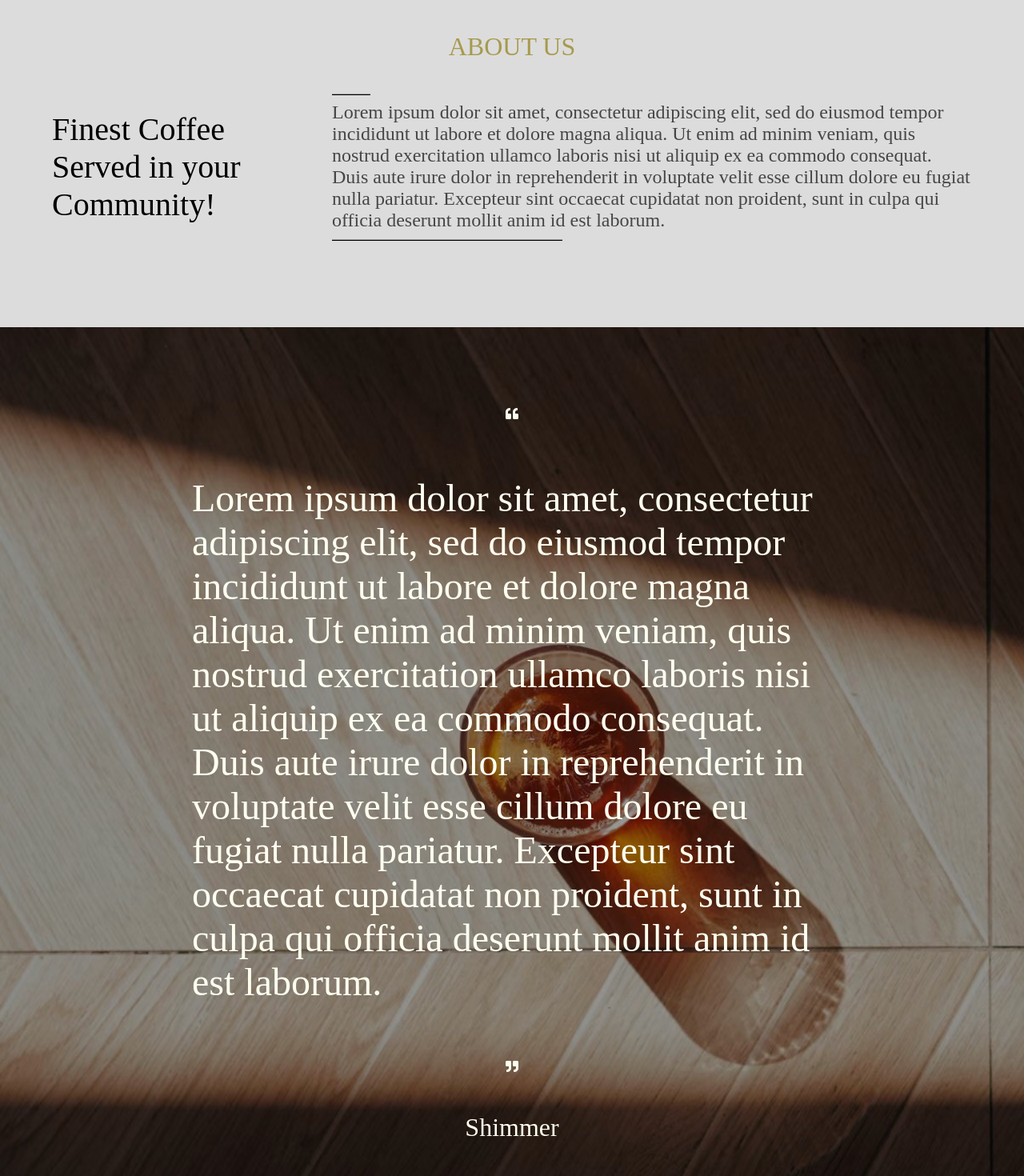
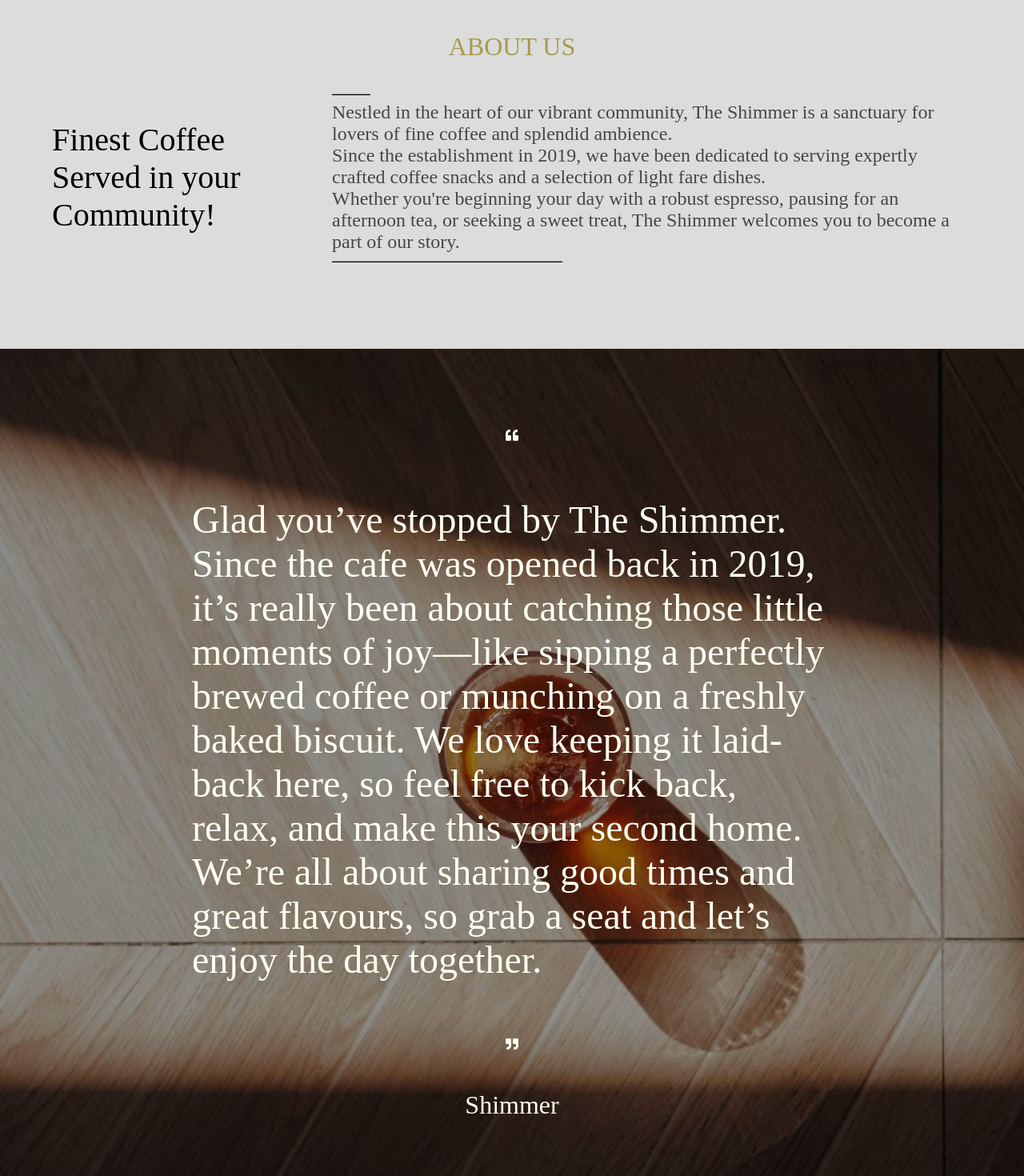
Before and after one commit to Stamptax/Shimmer, a React (Create React App) app: page / in a window 1280 px wide. Shown: the part 860-2330 px from the top of the page at 80% size. Built offline with nearby package versions, Linux system fonts and the light colour scheme.

Commit message:
text content update

```diff
--- a/public/index.html
+++ b/public/index.html
@@ -1,12 +1,14 @@
 <!DOCTYPE html>
 <html lang="en">
-
   <head>
     <meta charset="utf-8" />
     <link rel="icon" href="%PUBLIC_URL%/favicon.ico" />
     <meta name="viewport" content="width=device-width, initial-scale=1" />
     <meta name="theme-color" content="#000000" />
-  <meta name="description" content="Web site created using create-react-app" />
+    <meta
+      name="description"
+      content="Web site created using create-react-app"
+    />
     <link rel="apple-touch-icon" href="%PUBLIC_URL%/logo192.png" />
     <!--
       manifest.json provides metadata used when your web app is installed on a
@@ -22,14 +24,22 @@
       work correctly both with client-side routing and a non-root public URL.
       Learn how to configure a non-root public URL by running `npm run build`.
     -->
-  <link rel="stylesheet" href="https://cdnjs.cloudflare.com/ajax/libs/font-awesome/5.15.3/css/all.min.css">
+    <link
+      rel="stylesheet"
+      href="https://cdnjs.cloudflare.com/ajax/libs/font-awesome/5.15.3/css/all.min.css"
+    />
 
-  <link rel="preconnect" href="https://fonts.googleapis.com">
-  <link rel="preconnect" href="https://fonts.gstatic.com" crossorigin>
-  <link href="https://fonts.googleapis.com/css2?family=Great+Vibes&display=swap" rel="stylesheet">
+    <link rel="preconnect" href="https://fonts.googleapis.com" />
+    <link rel="preconnect" href="https://fonts.gstatic.com" crossorigin />
+    <link
+      href="https://fonts.googleapis.com/css2?family=Great+Vibes&display=swap"
+      rel="stylesheet"
+    />
 
-  <link rel="stylesheet" href="https://cdnjs.cloudflare.com/ajax/libs/animate.css/4.1.1/animate.min.css" />
-
+    <link
+      rel="stylesheet"
+      href="https://cdnjs.cloudflare.com/ajax/libs/animate.css/4.1.1/animate.min.css"
+    />
 
     <title>Shimmer</title>
   </head>
@@ -48,5 +58,4 @@
       To create a production bundle, use `npm run build` or `yarn build`.
     -->
   </body>
-
 </html>
--- a/src/App.js
+++ b/src/App.js
@@ -1,33 +1,53 @@
-import './App.css';
-import Home from './pages/Home/Home';
-import About from './pages/About/About';
-import OwnerSpeaking from './pages/OwnerSpeaking/OwnerSpeaking';
-import Menu from './pages/Menu/Menu';
-import Recruit from './pages/Recruit/Recruit';
-import Map from './pages/Map/Map';
-import Gallery from './pages/Gallery/Gallery';
-import Footer from './pages/Footer/Footer';
+import "./App.css";
+import Home from "./pages/Home/Home";
+import About from "./pages/About/About";
+import OwnerSpeaking from "./pages/OwnerSpeaking/OwnerSpeaking";
+import Menu from "./pages/Menu/Menu";
+import Recruit from "./pages/Recruit/Recruit";
+import Map from "./pages/Map/Map";
+import Gallery from "./pages/Gallery/Gallery";
+import Footer from "./pages/Footer/Footer";
 
+const occupations = ["Barista", "Pastry Chef"];
+const galleryImages = [
+  { alt: "Extractor", src: "/resources/slide-causal-1.jpeg" },
+  { alt: "A corner of shimmer", src: "/resources/slide-causal-3.jpeg" },
+  { alt: "A shelf corner", src: "/resources/slide-causal-5.jpeg" },
+  {
+    alt: "Pretend to be a painter area",
+    src: "/resources/slide-causal-6.jpeg",
+  },
+  { alt: "our coffee machine", src: "/resources/slide-causal-7.jpeg" },
+];
 
-const occupations = ['Barista', 'Pastry Chef']
-const galleryImages = [
-  { alt: 'Extractor', src: '/resources/slide-causal-1.jpeg' },
-  { alt: 'A corner of shimmer', src: '/resources/slide-causal-3.jpeg' },
-  { alt: 'A shelf corner', src: '/resources/slide-causal-5.jpeg' },
-  { alt: 'Pretend to be a painter area', src: '/resources/slide-causal-6.jpeg' },
-  { alt: 'our coffee machine', src: '/resources/slide-causal-7.jpeg' }
-]
+const aboutContent =
+  "Nestled in the heart of our vibrant community, The Shimmer is a sanctuary for lovers of fine coffee and splendid ambience. \nSince the establishment in 2019, we have been dedicated to serving expertly crafted coffee snacks and a selection of light fare dishes. \nWhether you're beginning your day with a robust espresso, pausing for an afternoon tea, or seeking a sweet treat, The Shimmer welcomes you to become a part of our story. ";
+const speakingContent =
+  "Glad you’ve stopped by The Shimmer. Since the cafe was opened back in 2019, it’s really been about catching those little moments of joy—like sipping a perfectly brewed coffee or munching on a freshly baked biscuit. We love keeping it laid-back here, so feel free to kick back, relax, and make this your second home. We’re all about sharing good times and great flavours, so grab a seat and let’s enjoy the day together.";
 
 function App() {
   return (
     <div className="App">
       <Home>A Cup of Inspiration to Make Your Day </Home>
-      <About aboutTitle={'Finest Coffee Served in your Community!'}>Lorem ipsum dolor sit amet, consectetur adipiscing elit, sed do eiusmod tempor incididunt ut labore et dolore magna aliqua. Ut enim ad minim veniam, quis nostrud exercitation ullamco laboris nisi ut aliquip ex ea commodo consequat. Duis aute irure dolor in reprehenderit in voluptate velit esse cillum dolore eu fugiat nulla pariatur. Excepteur sint occaecat cupidatat non proident, sunt in culpa qui officia deserunt mollit anim id est laborum. </About>
-      <OwnerSpeaking owner={'Shimmer'} speaking={'Lorem ipsum dolor sit amet, consectetur adipiscing elit, sed do eiusmod tempor incididunt ut labore et dolore magna aliqua. Ut enim ad minim veniam, quis nostrud exercitation ullamco laboris nisi ut aliquip ex ea commodo consequat. Duis aute irure dolor in reprehenderit in voluptate velit esse cillum dolore eu fugiat nulla pariatur. Excepteur sint occaecat cupidatat non proident, sunt in culpa qui officia deserunt mollit anim id est laborum.'} />
-      <Menu intro={'Coffee and more'} />
+      <About aboutTitle={"Finest Coffee Served in your Community!"}>
+        {aboutContent}
+      </About>
+      <OwnerSpeaking owner={"Shimmer"} speaking={speakingContent} />
+      <Menu intro={"Coffee and more"} />
       <Gallery source={galleryImages} />
-      <Recruit hiringText={'JOIN US NOW!'} subHiringText={'We are looking forward to wokring with you!'} jobs={occupations} contactInfo={'shimmer--007'} contactApp={'WeChat'} />
-      <Map area={'LaoXimen'} city={'Changde'} province={'Hunan'} country={'China'} />
+      <Recruit
+        hiringText={"JOIN US NOW!"}
+        subHiringText={"We are looking forward to wokring with you!"}
+        jobs={occupations}
+        contactInfo={"shimmer--007"}
+        contactApp={"WeChat"}
+      />
+      <Map
+        area={"LaoXimen"}
+        city={"Changde"}
+        province={"Hunan"}
+        country={"China"}
+      />
       <Footer />
     </div>
   );
--- a/src/pages/About/About.css
+++ b/src/pages/About/About.css
@@ -24,13 +24,14 @@
 }
 
 .about-content {
+  white-space: pre-line;
   font-family: "Roboto Serif", serif;
   font-optical-sizing: auto;
   font-size: 1.5rem;
   color: rgb(70, 70, 70);
 }
 
-@media (min-width:810px) {
+@media (min-width: 810px) {
   .about-us {
     font-size: 2rem;
   }
--- a/src/pages/Footer/Footer.js
+++ b/src/pages/Footer/Footer.js
@@ -1,35 +1,46 @@
-import './Footer.css';
+import "./Footer.css";
 
 export default function Footer() {
   return (
-        <div className='footer' id='footer-id'>
-            <div className='footer-wrapper'>
-
-                <div className='open-hour-container'>
-                    <h2 className='schedule'>OPEN HOURS</h2>
+    <div className="footer" id="footer-id">
+      <div className="footer-wrapper">
+        <div className="open-hour-container">
+          <h2 className="schedule">OPEN HOURS</h2>
           <div>——————</div>
-                    <div className='opening'>
-                        <p className='days'>Working Days</p>
-                        <p className='time-table'>10:00 - 21:00</p>
+          <div className="opening">
+            <p className="days">Working Days</p>
+            <p className="time-table">10:00 - 21:00</p>
           </div>
           <div>——————</div>
-                    <div className='break'>
-                        <p className='days'>Off Days</p>
-                        <p className='time-table'>Tuesday</p>
+          <div className="break">
+            <p className="days">Off Days</p>
+            <p className="time-table">Tuesday</p>
           </div>
         </div>
 
-
-                <div className='contact-instantly'>
-                    <h2 className='contact-us'>CONTACT US!</h2>
-                    <div className='contact-info'>
-                        <a className='contact-media' href='tel:+861817367097'>Phone number: +86 181 7367 9097</a>
-                        <a className='contact-media' href='mailto:18173679097@outlook.com'>Email: 18173679097@outlook.com</a>
-                        <a className='contact-media' href="https://www.xiaohongshu.com/user/profile/5db954080000000001005d07">Xiaohongshu: Shimmer-微光</a>
-                        <div className='wechat-icon'><span className='wechat-id'>WeChat ID: shimmer---007</span> </div>
+        <div className="contact-instantly">
+          <h2 className="contact-us">CONTACT US!</h2>
+          <div className="contact-info">
+            <a className="contact-media" href="tel:+861817367097">
+              Phone number: +86 181 7367 9097
+            </a>
+            <a className="contact-media" href="mailto:18173679097@outlook.com">
+              Email: 18173679097@outlook.com
+            </a>
+            <a
+              className="contact-media"
+              href="https://www.xiaohongshu.com/user/profile/5db954080000000001005d07"
+            >
+              Xiaohongshu: Shimmer-微光
+            </a>
+            <div className="wechat-icon">
+              <span className="wechat-id">WeChat ID: shimmer---007</span>{" "}
+            </div>
+            <div className="our-location">
+              Location: Building 18 Ground Floor Laoximen, Changde Hunan{" "}
             </div>
           </div>
-
+        </div>
 
         {/*
                 <div className='contact-on-app'>
@@ -38,19 +49,13 @@ export default function Footer() {
                     <div className='ticktok-icon'><a href="#"><img src="/resources/ticktok-icon.png" alt="ticktok-icon" /></a> </div>
                 </div>
                 */}
-
-
       </div>
 
-            <div className='footer-end-container'>
-                <h1 className='brand'>
-                    Shimmer
-                </h1>
-                <p className='powered-by'>Powered by Morry</p>
-                <p className='copyright'>Copyrights © 2024 Shimmer </p>
-
+      <div className="footer-end-container">
+        <h1 className="brand">Shimmer</h1>
+        <p className="powered-by">Powered by Morry</p>
+        <p className="copyright">Copyrights © 2024 Shimmer </p>
       </div>
-
     </div>
-    )
+  );
 }
--- a/src/pages/Home/Home.css
+++ b/src/pages/Home/Home.css
@@ -12,8 +12,11 @@
 
 .bg-image {
   position: absolute;
-    background-image: linear-gradient(rgba(66, 66, 66, 0.5), rgba(255, 255, 255, 0.5)),
-        url('../../../public/resources/coffee-banner.jpg');
+  background-image: linear-gradient(
+      rgba(66, 66, 66, 0.5),
+      rgba(255, 255, 255, 0.5)
+    ),
+    url("../../../public/resources/coffee-banner.jpg");
   height: 100vh;
   width: 100vw;
   background-size: cover;
@@ -63,8 +66,6 @@
   gap: 10px;
 }
 
-
-
 .more {
   padding: 10px 10px 10px 10px;
   font-weight: bold;
@@ -111,8 +112,7 @@
   font-size: 1.5rem;
 }
 
-
-@media (min-width:810px) {
+@media (min-width: 810px) {
   .nav-container h1 {
     font-size: 4rem;
   }
@@ -120,8 +120,11 @@
   .bg-image {
     z-index: -1;
     position: fixed;
-        background-image: linear-gradient(rgba(0, 0, 0, 0.5), rgba(255, 255, 255, 0.5)),
-            url('../../../public/resources/causal-4.jpeg');
+    background-image: linear-gradient(
+        rgba(0, 0, 0, 0.5),
+        rgba(255, 255, 255, 0.5)
+      ),
+      url("../../../public/resources/causal-4.jpeg");
   }
 
   .more {
@@ -141,9 +144,9 @@
   }
 
   .teleports {
+    font-family: "Roboto Serif", serif;
     display: flex;
     align-items: center;
-        font-family: "Roboto Serif", serif;
     font-optical-sizing: auto;
   }
 
@@ -154,6 +157,9 @@
   }
 
   .route:hover {
-        background-image: linear-gradient(rgba(255, 255, 255, 0.2), rgba(255, 255, 255, 0.2));
+    background-image: linear-gradient(
+      rgba(255, 255, 255, 0.2),
+      rgba(255, 255, 255, 0.2)
+    );
   }
 }
```
Lines whose indentation alone changed are shown as unchanged.
